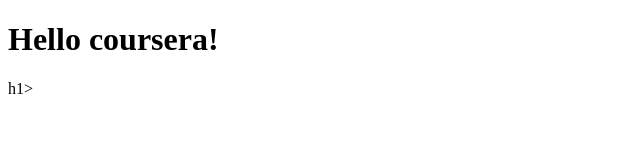
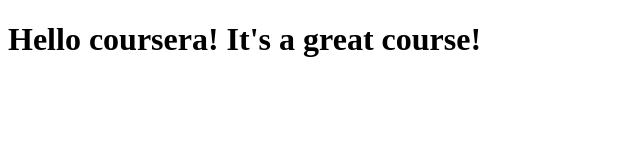
Before and after one commit to VitEzerskyy/coursera-test, a plain HTML site: page site/index.html in a window 1280 px wide. Shown: the whole page, without its empty margins (0-640 px from the left). Drawn offline with Linux system fonts and the light colour scheme.

Commit message:
Small addition to our page content

```diff
--- a/site/index.html
+++ b/site/index.html
@@ -4,6 +4,6 @@
 	<title>Hello coursera</title>
 </head>
 <body>
-<h1>Hello coursera!</h1>h1>
+<h1>Hello coursera! It's a great course!</h1>
 </body>
 </html>
```
